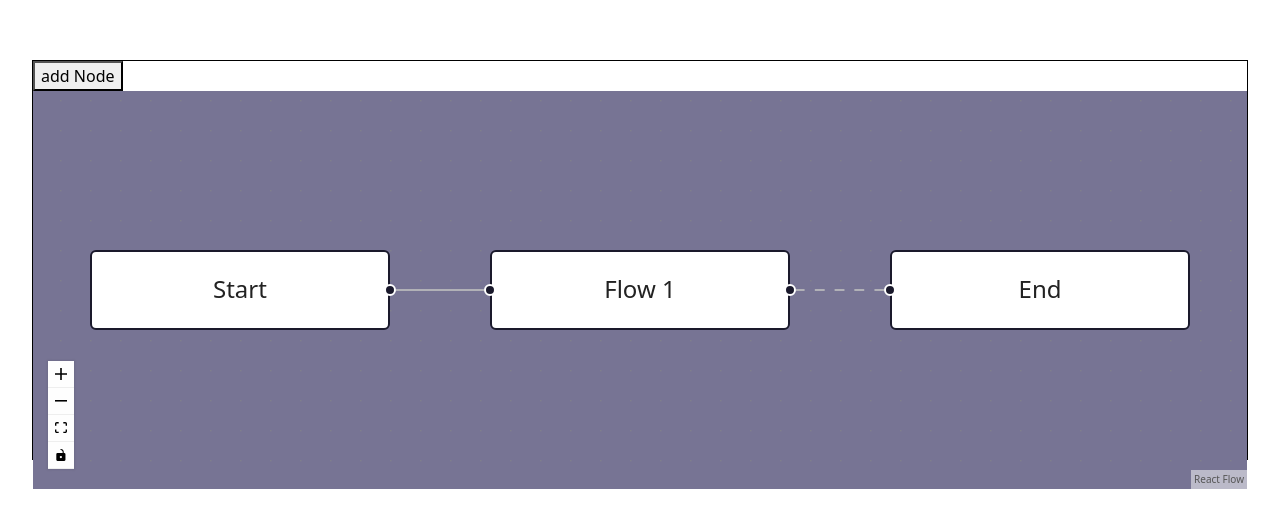
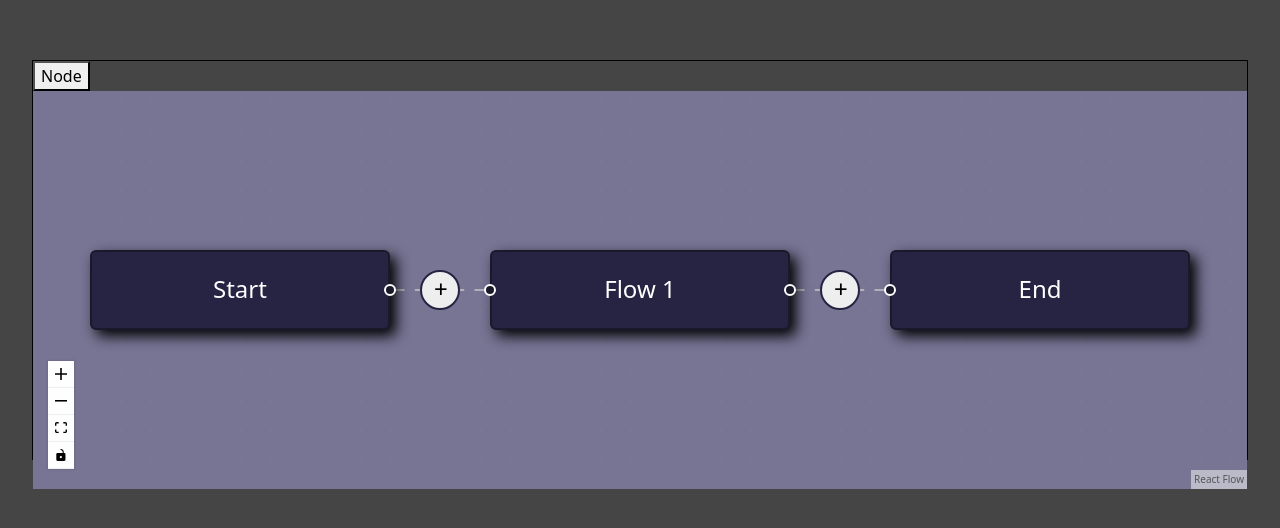
Before and after one commit to totichy/flows_demo, a React (Create React App) app: page / in a window 1280 px wide. Shown: the part 140-668 px from the top of the page. Built offline with nearby package versions, Linux system fonts and the light colour scheme.

Commit message:
context, preparation for egde modal

```diff
--- a/src/App.css
+++ b/src/App.css
@@ -1,5 +1,9 @@
-.node {
-  background: "#262442";
-  color: "#fff";
-  box-shadow: "3px 3px 7px #000"
+body {
+  margin: 0;
+  padding: 0;
+  box-sizing: border-box;
 }
+
+main {
+  background-color: #454545;
+}
--- a/src/App.js
+++ b/src/App.js
@@ -1,7 +1,9 @@
 import './App.css';
 import 'bootstrap/dist/css/bootstrap.min.css';
 import React, { useState } from 'react';
-import Flow from './flow';
+import NodeContextProvider from './Contexts/NodeContext';
+
+import Flow from './Flow';
 import Modal from 'react-bootstrap/Modal';
 import Button from 'react-bootstrap/Button';
 import Form from 'react-bootstrap/Form';
@@ -9,8 +11,8 @@ import Row from 'react-bootstrap/Row';
 import Col from 'react-bootstrap/Col';
 import Container from 'react-bootstrap/Container';
 
-import initialNodes from './nodes.js';
-import initialEdges from './edges.js';
+
+import initialEdges from './Data/edges.js';
 
 
 function App() {
@@ -19,14 +21,15 @@ function App() {
   const handleClose = () => setShow(false);
   const handleShow = () => setShow(true);
 
+
   return (
     <>
+      <NodeContextProvider>
         <main style={{ height: "100vh", display: "flex", justifyContent: "center", alignItems: "center" }}>
           <div id="node-flows" style={{ width: "95%", height: "50vh", border: "0.5px solid black" }}>
-          <Flow handleShow={handleShow} initialNodes={initialNodes} initialEdges={initialEdges} />
+            <Flow handleShow={handleShow} initialEdges={initialEdges} />
           </div>
         </main>
-
         <Modal show={show} onHide={handleClose}>
           <Modal.Header closeButton>
             <Modal.Title>Node name</Modal.Title>
@@ -37,6 +40,22 @@ function App() {
                 <Form.Label>Node name</Form.Label>
                 <Form.Control
                   type="text"
+                  placeholder=""
+                  autoFocus
+                />
+              </Form.Group>
+              <Form.Group className="mb-3" controlId="">
+                <Form.Label>Node date</Form.Label>
+                <Form.Control
+                  type="date"
+                  placeholder=""
+                  autoFocus
+                />
+              </Form.Group>
+              <Form.Group className="mb-3" controlId="">
+                <Form.Label>Node number</Form.Label>
+                <Form.Control
+                  type="number"
                   placeholder=""
                   autoFocus
                 />
@@ -61,7 +80,9 @@ function App() {
             </Container>
           </Modal.Footer>
         </Modal>
+      </NodeContextProvider>
     </>
+
   );
 }
 
--- /dev/null
+++ b/src/ButtonEdge.js
@@ -0,0 +1,71 @@
+import React, { useContext } from 'react';
+import { getBezierPath, getEdgeCenter, getMarkerEnd } from 'react-flow-renderer';
+import { NodeContext } from './Contexts/NodeContext.js';
+
+import './index.css';
+
+export const CustomEdge = ({
+    id,
+    sourceX,
+    sourceY,
+    targetX,
+    targetY,
+    sourcePosition,
+    targetPosition,
+    style = {},
+    markerEnd,
+}) => {
+
+    const edgePath = getBezierPath({
+        sourceX,
+        sourceY,
+        sourcePosition,
+        targetX,
+        targetY,
+        targetPosition,
+    });
+    const [edgeCenterX, edgeCenterY] = getEdgeCenter({
+        sourceX,
+        sourceY,
+        targetX,
+        targetY,
+    });
+
+    const foreignObjectSize = 40;
+
+    const onEdgeClick = (evt, id) => {
+        evt.stopPropagation();
+
+        console.log(nodes);
+        alert(`remove ${id}`);
+    };
+
+
+    const { nodes, setNodes } = useContext(NodeContext);
+
+    return (
+        <>
+            <path
+                id={id}
+                style={style}
+                className="react-flow__edge-path"
+                d={edgePath}
+                markerEnd={markerEnd}
+            />
+            <foreignObject
+                width={foreignObjectSize}
+                height={foreignObjectSize}
+                x={edgeCenterX - foreignObjectSize / 2}
+                y={edgeCenterY - foreignObjectSize / 4}
+                className="edgebutton-foreignobject"
+                requiredExtensions="http://www.w3.org/1999/xhtml"
+            >
+                <section>
+                    <button className="edgebutton" onClick={(event) => onEdgeClick(event, id)}>
+                        +
+                    </button>
+                </section>
+            </foreignObject>
+        </>
+    );
+};
--- /dev/null
+++ b/src/Contexts/NodeContext.js
@@ -0,0 +1,20 @@
+import React, { createContext, useState, useEffect } from "react";
+
+import initialNodes from '../Data/nodes.js';
+
+export const NodeContext = createContext();
+
+const NodeContextProvider = (props) => {
+    const [nodes, setNodes] = useState(initialNodes);
+
+
+    return (
+        <NodeContext.Provider
+            value={{ nodes, setNodes }}
+        >
+            {props.children}
+        </NodeContext.Provider>
+    );
+};
+
+export default NodeContextProvider;
--- /dev/null
+++ b/src/Data/edges.js
@@ -0,0 +1,4 @@
+export default [
+    { id: 'e1-2', source: '1', target: '2', animated: true, type: 'buttonedge' },
+    { id: 'e2-3', source: '2', target: '3', animated: true, type: 'buttonedge' },
+];
--- a/src/nodes.js
+++ b/src/Data/nodes.js
@@ -1,13 +1,15 @@
-import "./index.css";
-
-import "./App.css";
+let nodeStyle = {
+    background: "#262442",
+    color: "#fff",
+    boxShadow: "3px 3px 7px #000"
+};
 
 export default [
     {
         id: '1',
         sourcePosition: 'right',
         type: 'input',
-        className: "node",
+        style: nodeStyle,
         data: { label: 'Start' },
         position: { x: 0, y: 0 },
     },
@@ -16,7 +18,7 @@ export default [
         id: '2',
         sourcePosition: 'right',
         targetPosition: 'left',
-        color: "#262442",
+        style: nodeStyle,
         data: { label: "Flow 1" },
         position: { x: 200, y: 0 },
         draggable: false,
@@ -25,7 +27,7 @@ export default [
         id: '3',
         type: 'output',
         targetPosition: 'left',
-        color: "#262442",
+        style: nodeStyle,
         data: { label: 'End' },
         position: { x: 400, y: 0 },
     },
--- a/src/edges.js
+++ /dev/null
@@ -1,4 +0,0 @@
-export default [
-    { id: 'e1-2', source: '1', target: '2' },
-    { id: 'e2-3', source: '2', target: '3', animated: true },
-];
--- a/src/flow.js
+++ b/src/flow.js
@@ -1,11 +1,20 @@
 import React from 'react';
-import { useCallback, useState } from 'react';
+import { useCallback, useState, useContext } from 'react';
+import { NodeContext } from './Contexts/NodeContext.js';
 
 import ReactFlow, { MiniMap, Controls, applyEdgeChanges, applyNodeChanges, Background } from 'react-flow-renderer';
 
+import { CustomEdge } from './ButtonEdge.js';
 
-function Flow({ onConnect, initialNodes, initialEdges, handleShow }) {
-    const [nodes, setNodes] = useState(initialNodes);
+const edgeTypes = {
+    buttonedge: CustomEdge,
+};
+
+
+function Flow({ onConnect, initialEdges, handleShow }) {
+
+    const { nodes, setNodes } = useContext(NodeContext);
+
     const [edges, setEdges] = useState(initialEdges);
 
     const onNodesChange = useCallback(
@@ -17,21 +26,19 @@ function Flow({ onConnect, initialNodes, initialEdges, handleShow }) {
         [setEdges]
     );
 
-    const addNode = () => {
-
-
+    const dateNode = () => {
         setNodes(prev => [...prev, {
             id: (nodes.length + 1).toString(),
-            data: { label: 'new node' },
+            data: {
+                label: `Node ${nodes.length + 1}`
+            },
             position: { x: nodes[nodes.length - 1].position.x + 200, y: 0 },
         }]);
-        console.log(nodes);
     };
-
 
     return (
         <>
-            <button onClick={addNode}>add Node</button>
+            <button onClick={dateNode}>Node</button>
             <ReactFlow
                 nodes={nodes}
                 edges={edges}
@@ -39,6 +46,7 @@ function Flow({ onConnect, initialNodes, initialEdges, handleShow }) {
                 onEdgesChange={onEdgesChange}
                 onConnect={onConnect}
                 onNodeClick={handleShow}
+                edgeTypes={edgeTypes}
                 fitView
             >
                 {/* <MiniMap /> */}
--- a/src/index.css
+++ b/src/index.css
@@ -1,16 +1,46 @@
-body {
-  margin: 0;
-  padding: 0;
-  box-sizing: border-box;
-}
+
 
 main .node-flows {
-  width: "80%";
-  height: "80vh";
+  width: 80%;
+  height: 80vh;
 }
 
 .node {
-  background: "#262442";
-  color: "#fff";
-  box-shadow: "3px 3px 7px #000"
+  background: #262442;
+  color: #fff;
+  box-shadow: 3px 3px 7px #000;
 }
+
+section {
+  display: flex;
+  justify-content: center;
+  align-items: center;
+}
+
+.edgebutton {
+  width: 20px;
+  height: 20px;
+  background: #eee;
+  border: 1px solid #262442;
+  cursor: pointer;
+  border-radius: 50%;
+  font-size: 12px;
+  line-height: 1;
+}
+
+.edgebutton:hover {
+  box-shadow: 0 0 6px 2px rgba(0, 0, 0, 0.2);
+  border: 1px solid #fff;
+  background: #262442;
+  color: #fff;
+}
+
+.edgebutton-foreignobject body {
+  background: transparent;
+  width: 40px;
+  height: 40px;
+  display: flex;
+  justify-content: center;
+  align-items: center;
+  min-height: 40px;
+}
```
Lines whose indentation alone changed are shown as unchanged.
